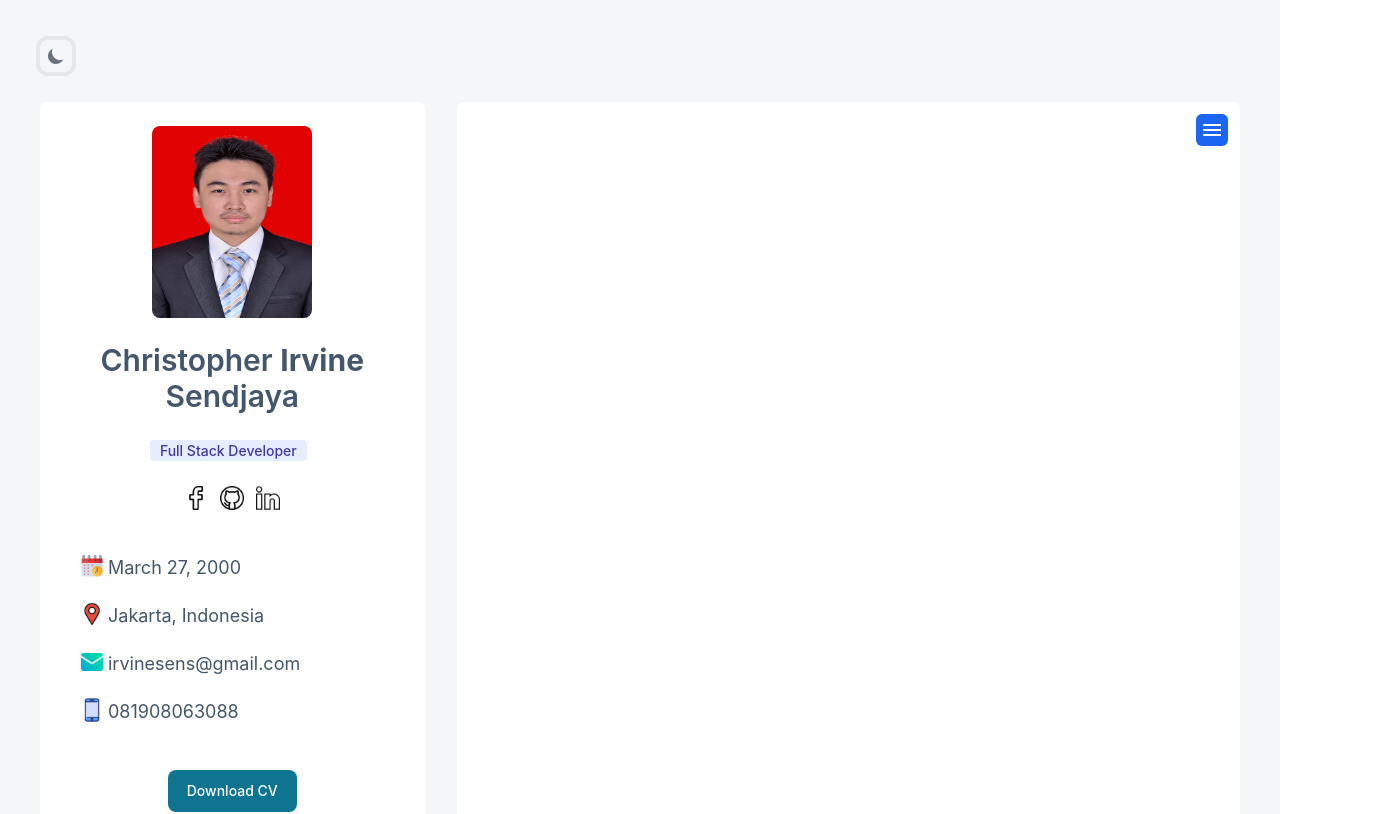
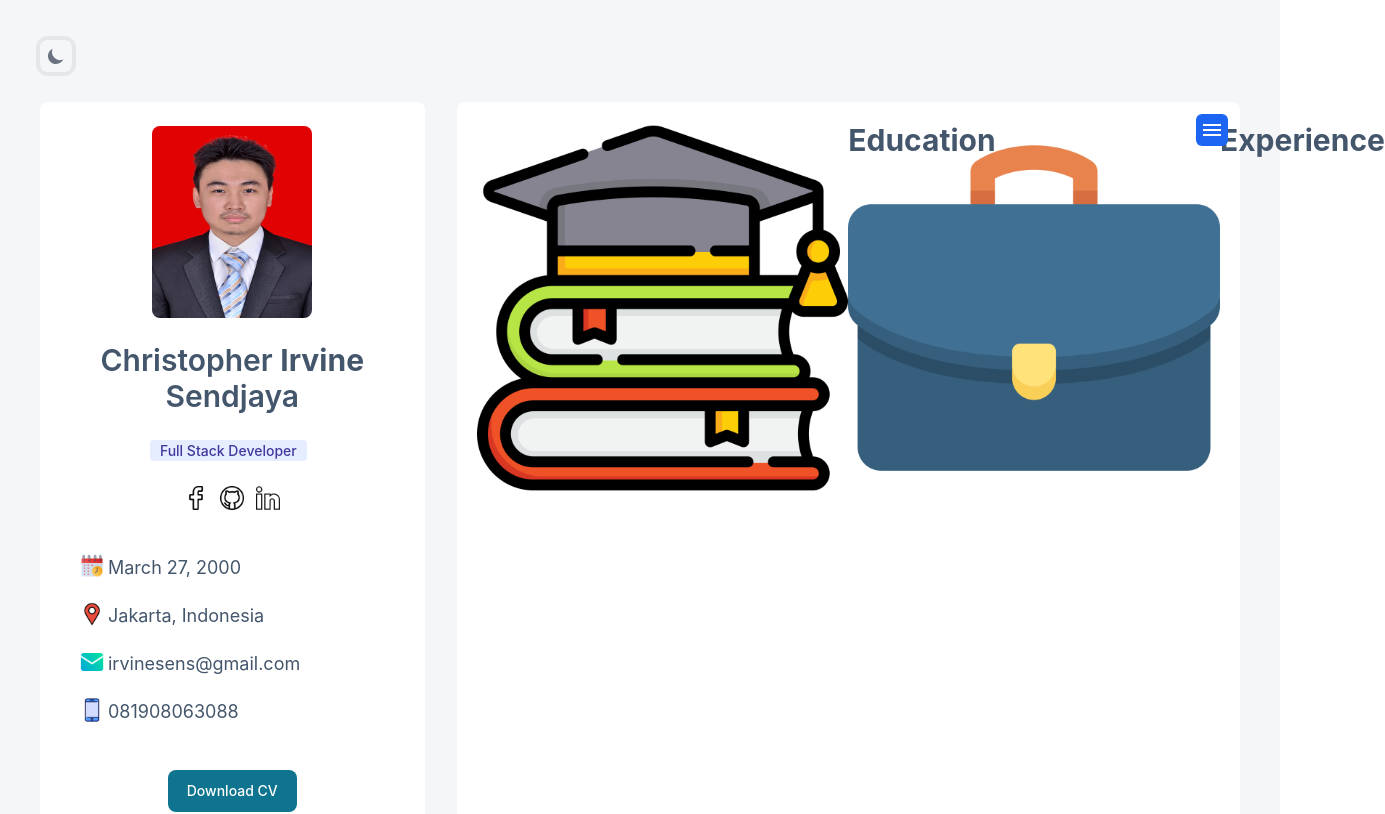
Before and after one commit to Magizuki/CV, a React (Create React App) app: page /Resume in a window 1280 px wide. Shown: the top 814 px of the page, 1385 px wide, since content can reach past the window. Built offline with nearby package versions, Linux system fonts and the light colour scheme.

Commit message:
add resource and new resume page

```diff
--- a/src/components/Introduction.js
+++ b/src/components/Introduction.js
@@ -6,6 +6,7 @@ export default function Introduction() {
         <React.Fragment>
             <Navigation width={window.innerWidth} />
             <div className="w-full">
+              {window.innerWidth < 800 ? (<React.Fragment><br /><br /></React.Fragment>) : ""}
               <span className="text-xl font-bold lg:text-3xl">About Me</span>
               <br />
               <br />
--- a/src/components/Resume.js
+++ b/src/components/Resume.js
@@ -5,6 +5,23 @@ export default function Resume(){
     return (
         <React.Fragment>
             <Navigation width={window.innerWidth} />
+            {window.innerWidth < 800 ? (<React.Fragment><br /><br /></React.Fragment>) : ""}
+            <div className="w-full flex">
+                <div className="flex w-1/2">
+                    <img src="assets/icons/education/education.png" />
+                    <span className="text-xl font-bold lg:text-3xl">Education</span>
+                    <br />
+                    <br />
+
+                </div>
+                <div className="flex w-1/2">
+                    <img src="assets/icons/experience/experience.png" />
+                    <span className="text-xl font-bold lg:text-3xl">Experience</span>
+                    <br />
+                    <br />
+
+                </div>
+            </div>
         </React.Fragment>
     )
 }
```
Also changed, not shown: public/assets/icons/education/education.png (added), public/assets/icons/experience/experience.png (added). Lines whose indentation alone changed are shown as unchanged.
